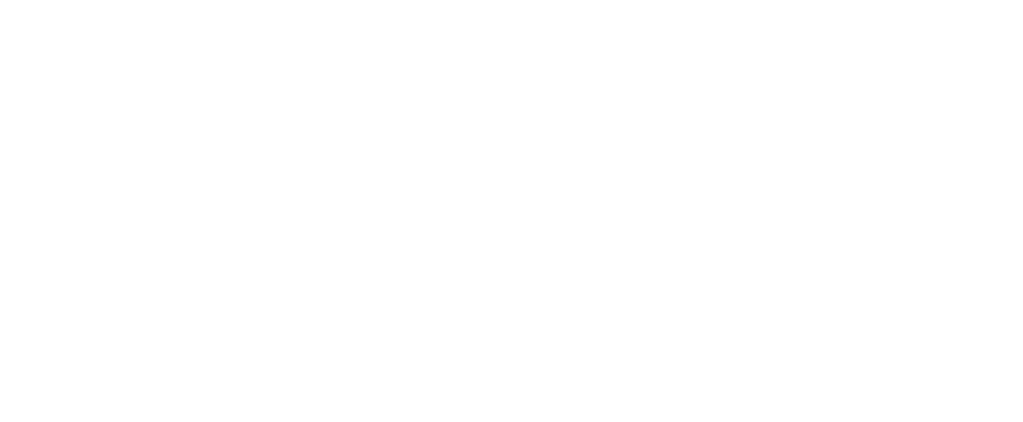
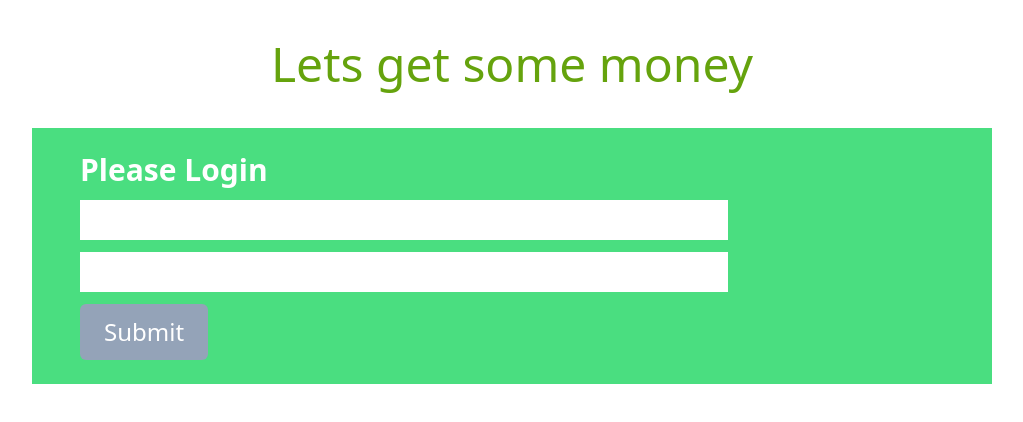
Before and after one commit to waliafrad/baap-er-bank-one, a plain HTML site: page index.html in a window 1280 px wide. Shown: the whole page, without its empty margins (128-1151 px from the left). Drawn offline with nearby package versions, Linux system fonts and the light colour scheme.

Commit message:
login form front in finished

```diff
--- a/index.html
+++ b/index.html
@@ -4,9 +4,25 @@
     <meta charset="UTF-8">
     <meta http-equiv="X-UA-Compatible" content="IE=edge">
     <meta name="viewport" content="width=device-width, initial-scale=1.0">
+    <script src="https://cdn.tailwindcss.com"></script>
     <title>Baap er bank</title>
 </head>
 <body>
+    <header>
+        <section class="container-body py-10 text-lime-600">
+            <h2 class="text-center text-5xl">Lets get some money</h2>
+        </section>
+    </header>
+    <main class="w-9/12 mx-auto px-12 py-6 bg-green-400">
+        <h3 class="text-white text-3xl pb-3 font-semibold">Please Login</h3>
+        <div class="form">
+            <input class="block mb-3 w-9/12 p-2" type="email" name="" id="">
+            <input class="block w-9/12 p-2" type="password" name="" id="">
+            <button type="submit" class="bg-slate-400 px-6 py-3 mt-3 rounded-md text-2xl text-white">Submit</button>
+        </div>
+    </main>
+    <main>
 
+    </main>
 </body>
 </html>
```
